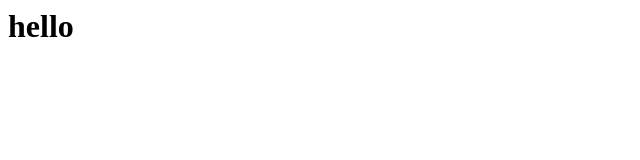
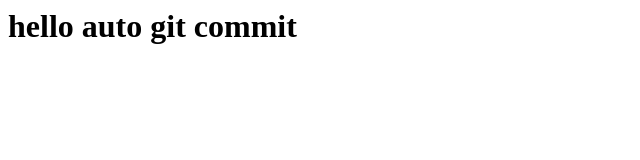
Before and after one commit to mixcell-inc/sample_repo, a plain HTML site: page index.html in a window 1280 px wide. Shown: the whole page, without its empty margins (0-640 px from the left). Drawn offline with Linux system fonts and the light colour scheme.

Commit message:
auto commit

```diff
--- a/index.html
+++ b/index.html
@@ -1 +1 @@
-<h1>hello</h1>
+<h1>hello auto git commit </h1>
```
